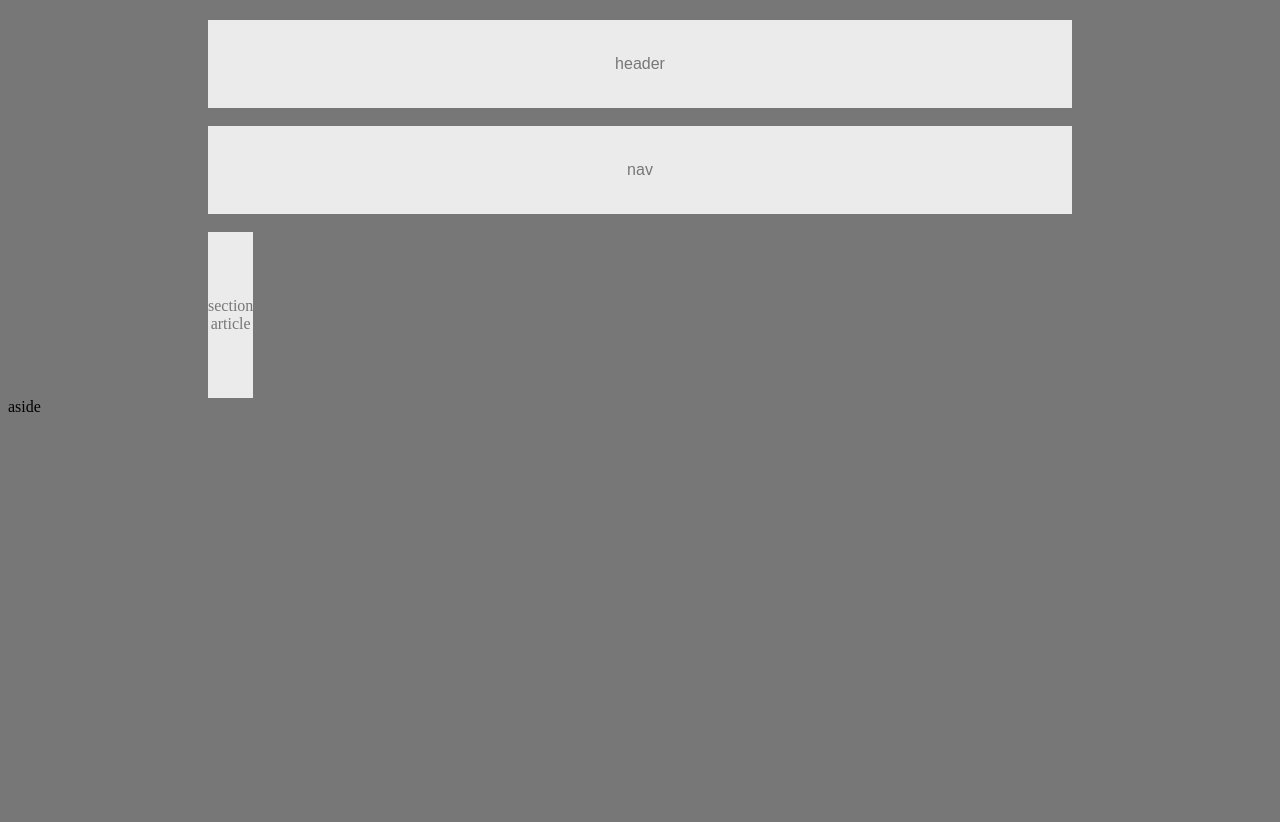
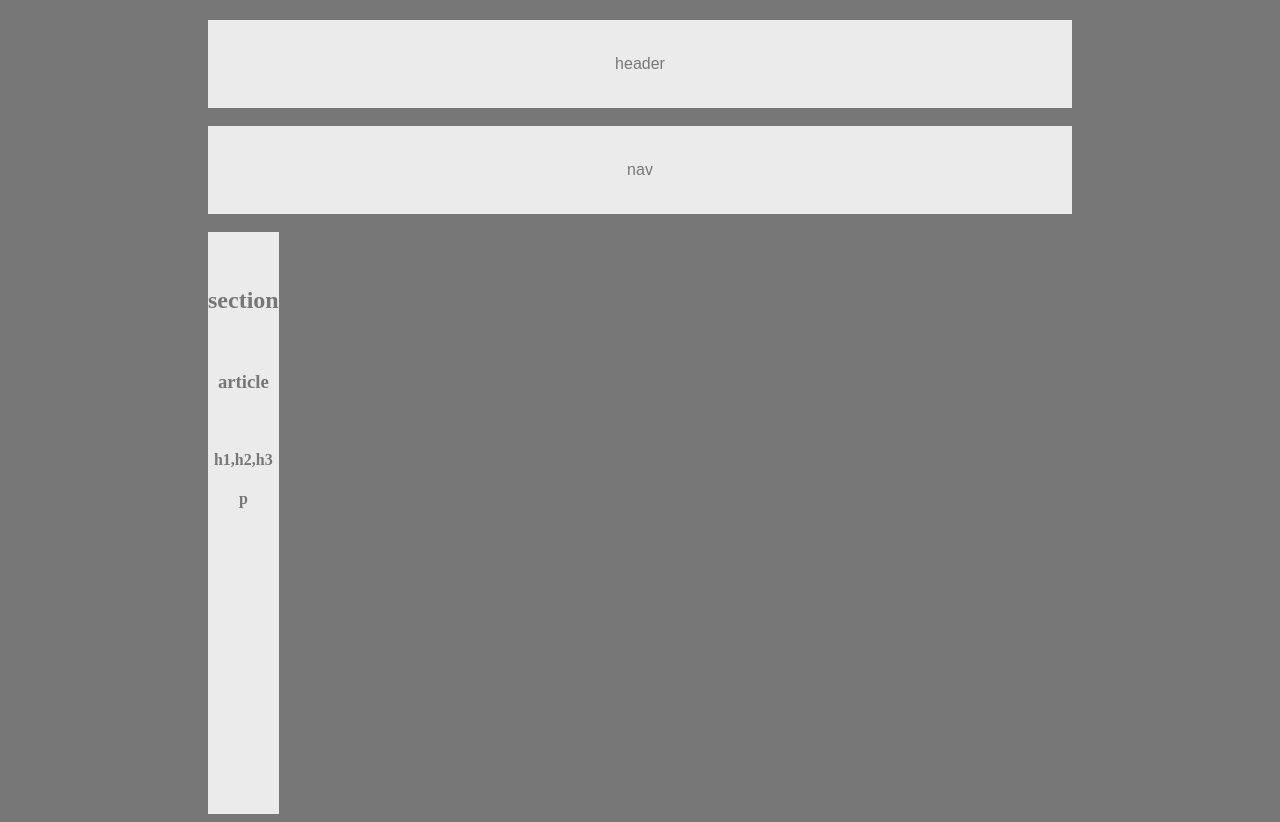
Before and after one commit to reygranda/HW-Wireframe, a plain HTML site: page index.html in a window 1280 px wide. Before the commit the page ends 800 px from the top, so only its background shows below. Drawn offline with Linux system fonts and the light colour scheme.

Commit message:
hopefully im on the right track

```diff
--- a/index.html
+++ b/index.html
@@ -7,9 +7,11 @@
 <body>
 	<header>header</header><br>
 	<nav>nav</nav><br>
-			<section class="indent-1">section
-				<article id="unique">article</article>
-			</section>
-	<aside class="indent-1">aside</aside>
+	<section><h1>section</h1><br>
+	<article><h1>article</h1><br>
+		<h4>h1,h2,h3</h4>
+		<h4>p</h4>
+	</article>
+	</section>
 </body>
 </html>
--- a/style.css
+++ b/style.css
@@ -25,8 +25,8 @@ nav 	{
 section    {
 	background: #ebebeb;
 	color: #777;
-	padding-top: 65px;
-	padding-bottom: 65px;
+	padding-top: 35px;
+	padding-bottom: 285px;
 	margin-left: 200px;
 	margin-right: 900px;
 	text-align: center;
```
